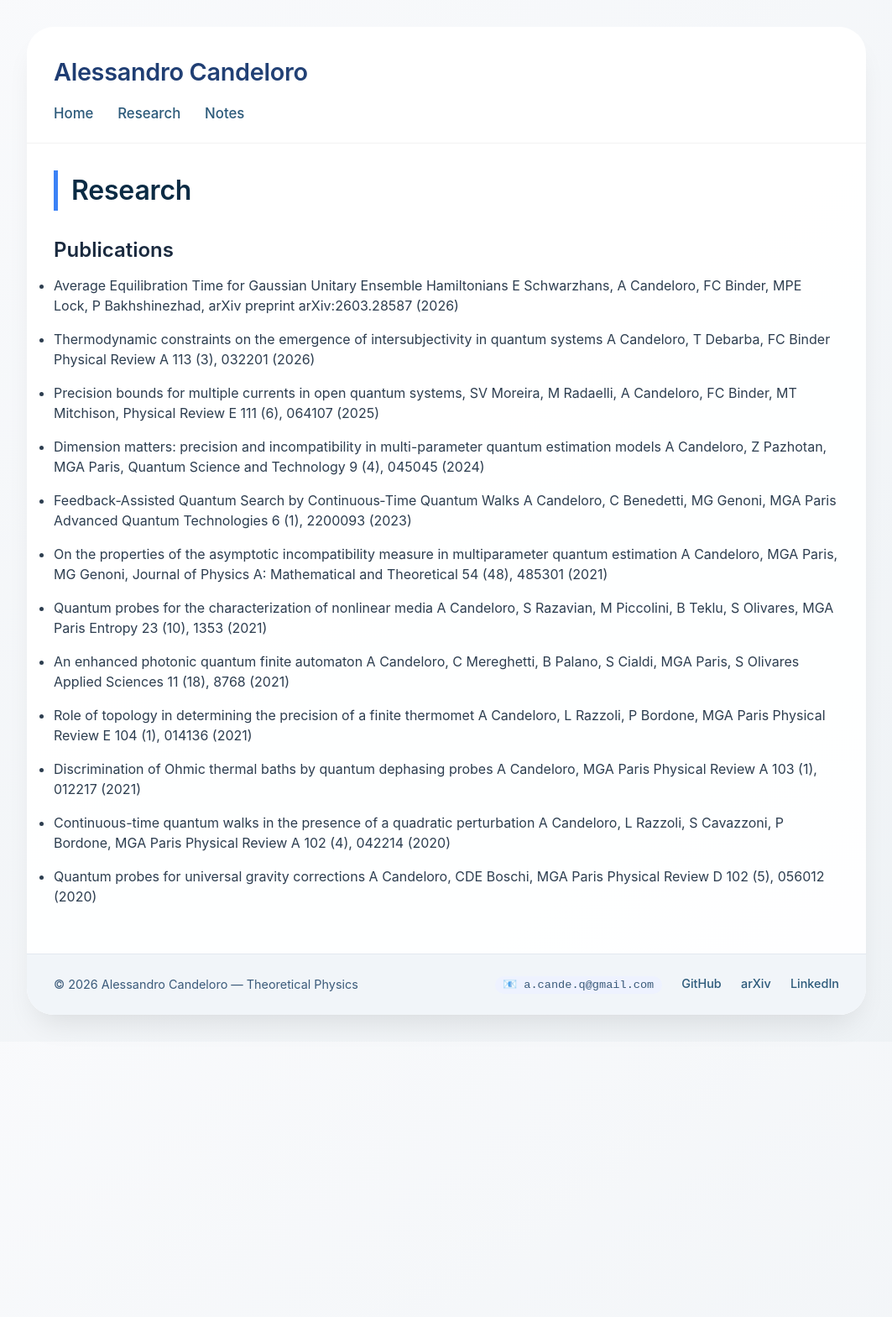
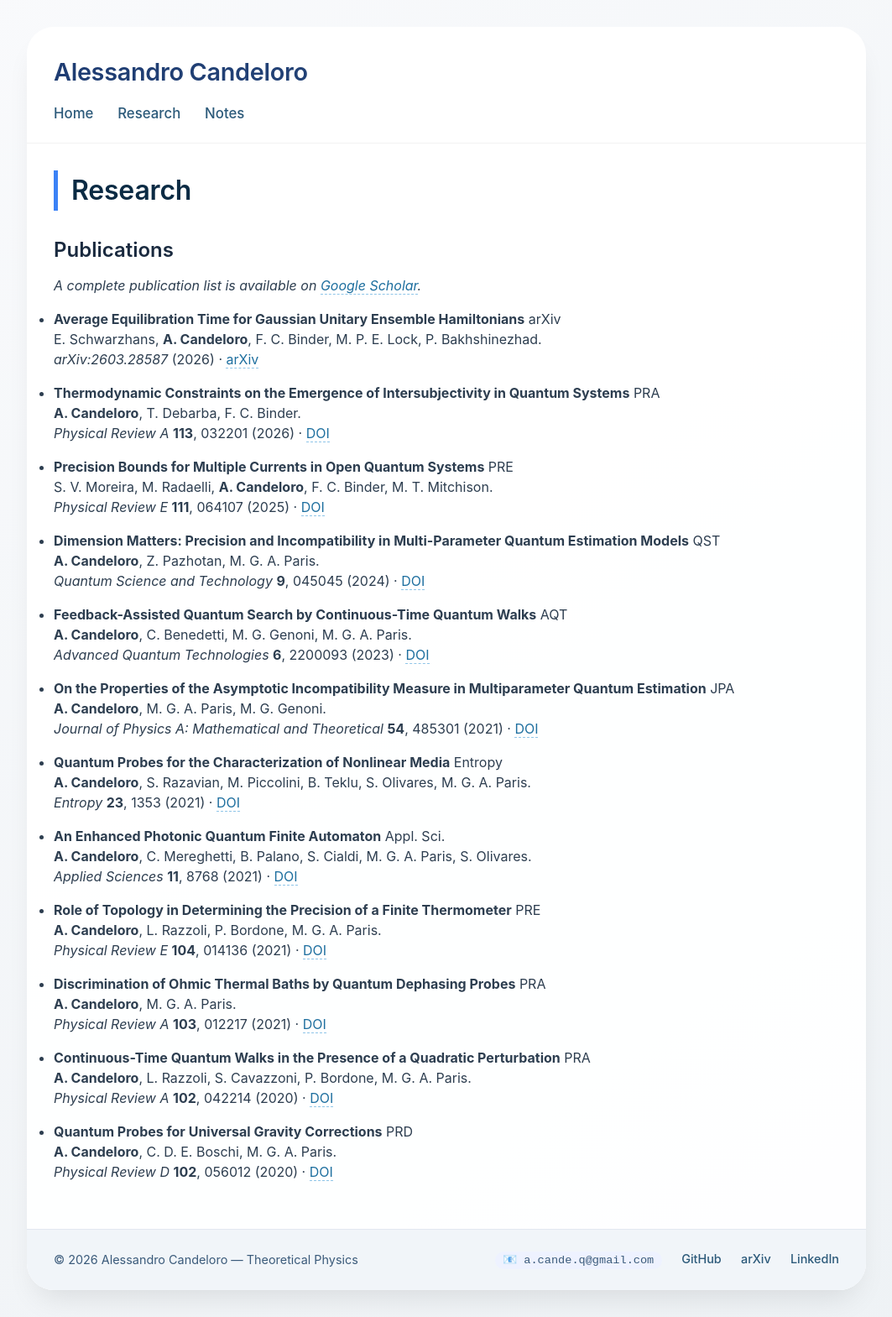
Before and after one commit to alecandeloro/alecandeloro.github.io, a Jekyll site: the page built from research.md, in a window 1280 px wide. Shown: the whole page at 84% size, without its empty margins (108-1171 px from the left). Built offline with Jekyll 4.4.1, drawn with Linux system fonts in a browser that asks for light colours; before the commit the page ends 1241 px from its top, so only the background shows below that.

Commit message:
Update research.md

```diff
--- a/research.md
+++ b/research.md
@@ -5,16 +5,64 @@ title: Research
 
 ## Publications
 
-- Average Equilibration Time for Gaussian Unitary Ensemble Hamiltonians E Schwarzhans, A Candeloro, FC Binder, MPE Lock, P Bakhshinezhad, arXiv preprint arXiv:2603.28587 (2026)
-- Thermodynamic constraints on the emergence of intersubjectivity in quantum systems A Candeloro, T Debarba, FC Binder Physical Review A 113 (3), 032201 (2026)
-- Precision bounds for multiple currents in open quantum systems, SV Moreira, M Radaelli, A Candeloro, FC Binder, MT Mitchison, Physical Review E 111 (6), 064107 (2025)
-- Dimension matters: precision and incompatibility in multi-parameter quantum estimation models A Candeloro, Z Pazhotan, MGA Paris, Quantum Science and Technology 9 (4), 045045 (2024)
-- Feedback‐Assisted Quantum Search by Continuous‐Time Quantum Walks A Candeloro, C Benedetti, MG Genoni, MGA Paris Advanced Quantum Technologies 6 (1), 2200093 (2023)
-- On the properties of the asymptotic incompatibility measure in multiparameter quantum estimation A Candeloro, MGA Paris, MG Genoni, Journal of Physics A: Mathematical and Theoretical 54 (48), 485301 (2021)
-- Quantum probes for the characterization of nonlinear media A Candeloro, S Razavian, M Piccolini, B Teklu, S Olivares, MGA Paris Entropy 23 (10), 1353 (2021)
-- An enhanced photonic quantum finite automaton A Candeloro, C Mereghetti, B Palano, S Cialdi, MGA Paris, S Olivares
-Applied Sciences 11 (18), 8768 (2021)
-- Role of topology in determining the precision of a finite thermomet A Candeloro, L Razzoli, P Bordone, MGA Paris Physical Review E 104 (1), 014136 (2021)
-- Discrimination of Ohmic thermal baths by quantum dephasing probes A Candeloro, MGA Paris Physical Review A 103 (1), 012217 (2021)
-- Continuous-time quantum walks in the presence of a quadratic perturbation A Candeloro, L Razzoli, S Cavazzoni, P Bordone, MGA Paris Physical Review A 102 (4), 042214 (2020)
-- Quantum probes for universal gravity corrections A Candeloro, CDE Boschi, MGA Paris Physical Review D 102 (5), 056012 (2020)
+*A complete publication list is available on [Google Scholar](https://scholar.google.com/).*
+
+- **Average Equilibration Time for Gaussian Unitary Ensemble Hamiltonians** <span class="pub-badge arxiv">arXiv</span>
+  E. Schwarzhans, **A. Candeloro**, F. C. Binder, M. P. E. Lock, P. Bakhshinezhad.
+  *arXiv:2603.28587* (2026) ·
+  [arXiv](https://arxiv.org/abs/2603.28587)
+
+- **Thermodynamic Constraints on the Emergence of Intersubjectivity in Quantum Systems** <span class="pub-badge pra">PRA</span>
+  **A. Candeloro**, T. Debarba, F. C. Binder.
+  *Physical Review A* **113**, 032201 (2026) ·
+  [DOI](https://doi.org/10.1103/PhysRevA.113.032201)
+
+- **Precision Bounds for Multiple Currents in Open Quantum Systems** <span class="pub-badge pre">PRE</span>
+  S. V. Moreira, M. Radaelli, **A. Candeloro**, F. C. Binder, M. T. Mitchison.
+  *Physical Review E* **111**, 064107 (2025) ·
+  [DOI](https://doi.org/10.1103/PhysRevE.111.064107)
+
+- **Dimension Matters: Precision and Incompatibility in Multi-Parameter Quantum Estimation Models** <span class="pub-badge qst">QST</span>
+  **A. Candeloro**, Z. Pazhotan, M. G. A. Paris.
+  *Quantum Science and Technology* **9**, 045045 (2024) ·
+  [DOI](https://doi.org/10.1088/2058-9565/ad57ef)
+
+- **Feedback-Assisted Quantum Search by Continuous-Time Quantum Walks** <span class="pub-badge aqt">AQT</span>
+  **A. Candeloro**, C. Benedetti, M. G. Genoni, M. G. A. Paris.
+  *Advanced Quantum Technologies* **6**, 2200093 (2023) ·
+  [DOI](https://doi.org/10.1002/qute.202200093)
+
+- **On the Properties of the Asymptotic Incompatibility Measure in Multiparameter Quantum Estimation** <span class="pub-badge jpa">JPA</span>
+  **A. Candeloro**, M. G. A. Paris, M. G. Genoni.
+  *Journal of Physics A: Mathematical and Theoretical* **54**, 485301 (2021) ·
+  [DOI](https://doi.org/10.1088/1751-8121/ac2e28)
+
+- **Quantum Probes for the Characterization of Nonlinear Media** <span class="pub-badge entropy">Entropy</span>
+  **A. Candeloro**, S. Razavian, M. Piccolini, B. Teklu, S. Olivares, M. G. A. Paris.
+  *Entropy* **23**, 1353 (2021) ·
+  [DOI](https://doi.org/10.3390/e23101353)
+
+- **An Enhanced Photonic Quantum Finite Automaton** <span class="pub-badge appl">Appl. Sci.</span>
+  **A. Candeloro**, C. Mereghetti, B. Palano, S. Cialdi, M. G. A. Paris, S. Olivares.
+  *Applied Sciences* **11**, 8768 (2021) ·
+  [DOI](https://doi.org/10.3390/app11188768)
+
+- **Role of Topology in Determining the Precision of a Finite Thermometer** <span class="pub-badge pre">PRE</span>
+  **A. Candeloro**, L. Razzoli, P. Bordone, M. G. A. Paris.
+  *Physical Review E* **104**, 014136 (2021) ·
+  [DOI](https://doi.org/10.1103/PhysRevE.104.014136)
+
+- **Discrimination of Ohmic Thermal Baths by Quantum Dephasing Probes** <span class="pub-badge pra">PRA</span>
+  **A. Candeloro**, M. G. A. Paris.
+  *Physical Review A* **103**, 012217 (2021) ·
+  [DOI](https://doi.org/10.1103/PhysRevA.103.012217)
+
+- **Continuous-Time Quantum Walks in the Presence of a Quadratic Perturbation** <span class="pub-badge pra">PRA</span>
+  **A. Candeloro**, L. Razzoli, S. Cavazzoni, P. Bordone, M. G. A. Paris.
+  *Physical Review A* **102**, 042214 (2020) ·
+  [DOI](https://doi.org/10.1103/PhysRevA.102.042214)
+
+- **Quantum Probes for Universal Gravity Corrections** <span class="pub-badge prd">PRD</span>
+  **A. Candeloro**, C. D. E. Boschi, M. G. A. Paris.
+  *Physical Review D* **102**, 056012 (2020) ·
+  [DOI](https://doi.org/10.1103/PhysRevD.102.056012)
```
